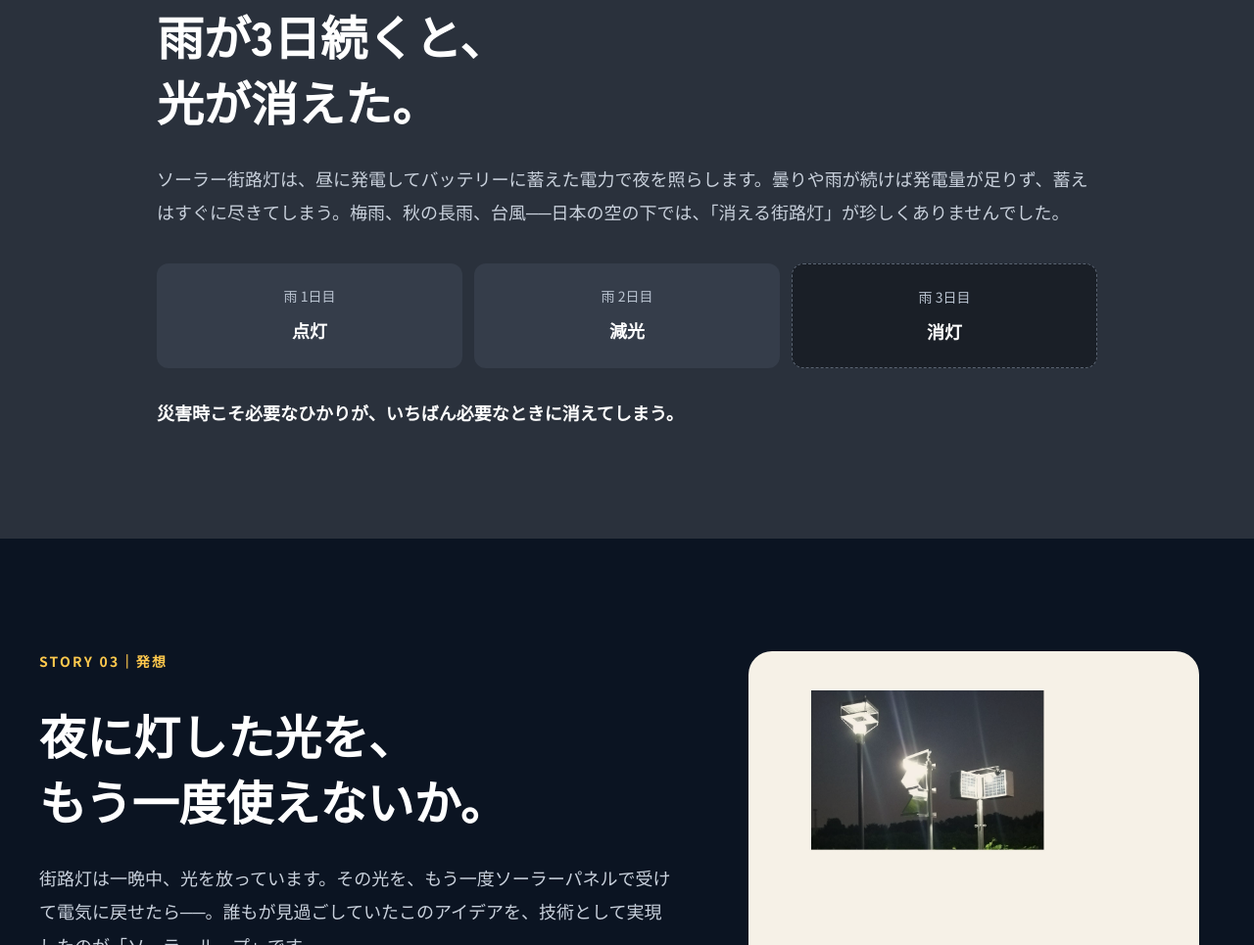
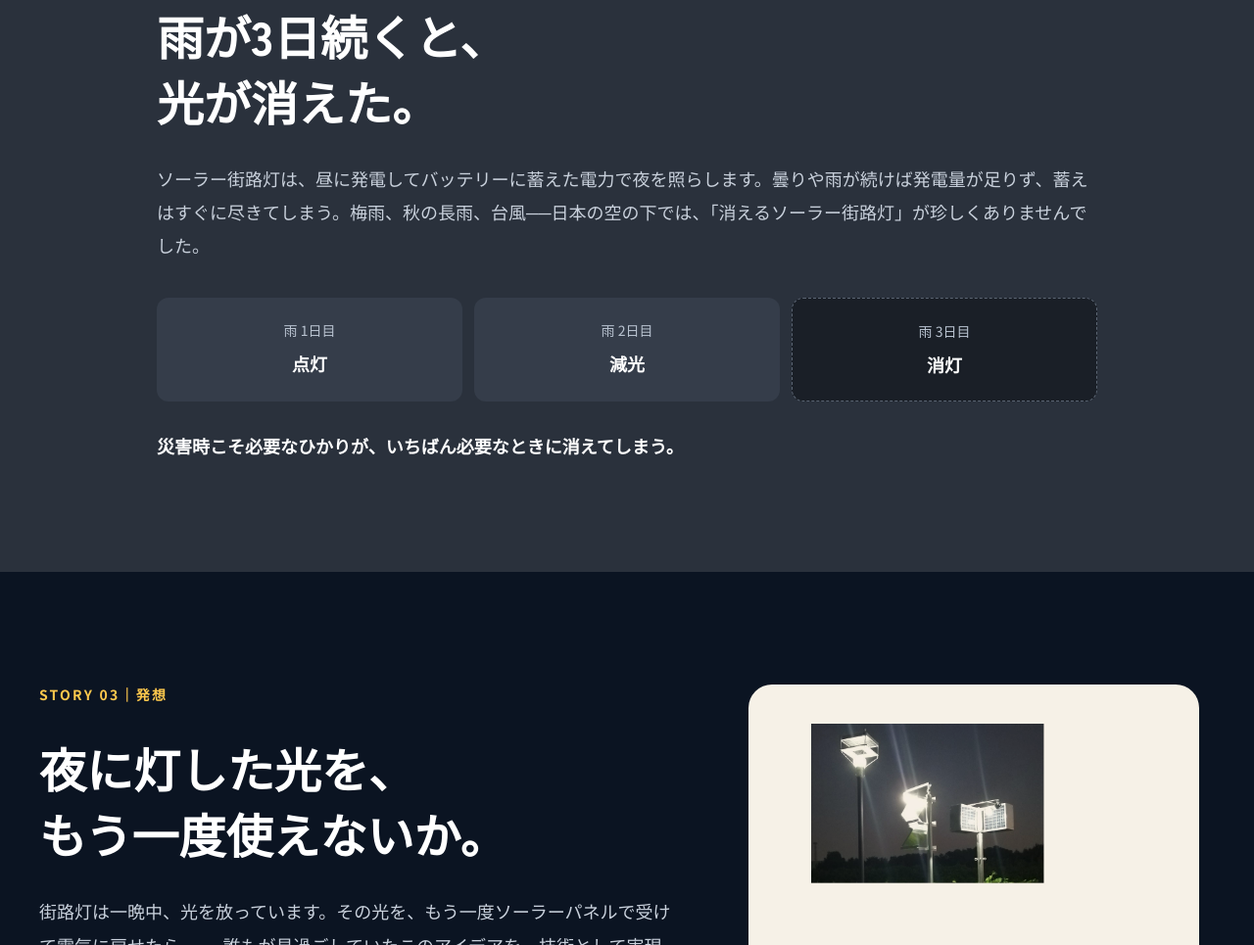
Before and after one commit to lpirie16-ship-it/SSL-loop, a plain HTML site: page index.html in a window 1280 px wide. Shown: the part 1775-2740 px from the top of the page at 98% size. Drawn offline with Linux system fonts and the light colour scheme.

Commit message:
Update index.html

```diff
--- a/index.html
+++ b/index.html
@@ -81,7 +81,7 @@ a{color:#FFD27A}a:hover{color:#ffffff}
 <div style="max-width: 960px; margin: 0 auto; padding: 112px 24px; display: flex; flex-direction: column; gap: 28px">
 <p style="margin: 0; color: #B9C3D0; font-weight: 700; letter-spacing: 0.16em; font-size: 14px">STORY 02｜現実</p>
 <h2 id="story2" style="margin: 0; font-family: 'Zen Kaku Gothic New', sans-serif; font-weight: 900; font-size: clamp(30px, 4vw, 48px); line-height: 1.4; color: #ffffff">雨が3日続くと、<br>光が消えた。</h2>
-<p style="margin: 0; font-size: 18px; color: #C9D1DC">ソーラー街路灯は、昼に発電してバッテリーに蓄えた電力で夜を照らします。曇りや雨が続けば発電量が足りず、蓄えはすぐに尽きてしまう。梅雨、秋の長雨、台風──日本の空の下では、「消える街路灯」が珍しくありませんでした。</p>
+<p style="margin: 0; font-size: 18px; color: #C9D1DC">ソーラー街路灯は、昼に発電してバッテリーに蓄えた電力で夜を照らします。曇りや雨が続けば発電量が足りず、蓄えはすぐに尽きてしまう。梅雨、秋の長雨、台風──日本の空の下では、「消えるソーラー街路灯」が珍しくありませんでした。</p>
 <div style="display: grid; grid-template-columns: repeat(3, minmax(0, 1fr)); gap: 12px; margin-top: 8px">
 <div style="background: #353D4A; border-radius: 12px; padding: 20px; display: flex; flex-direction: column; gap: 4px; text-align: center"><span style="font-size: 14px; color: #B9C3D0">雨 1日目</span><strong style="font-size: 18px; color: #ffffff">点灯</strong></div>
 <div style="background: #353D4A; border-radius: 12px; padding: 20px; display: flex; flex-direction: column; gap: 4px; text-align: center"><span style="font-size: 14px; color: #B9C3D0">雨 2日目</span><strong style="font-size: 18px; color: #ffffff">減光</strong></div>
```
